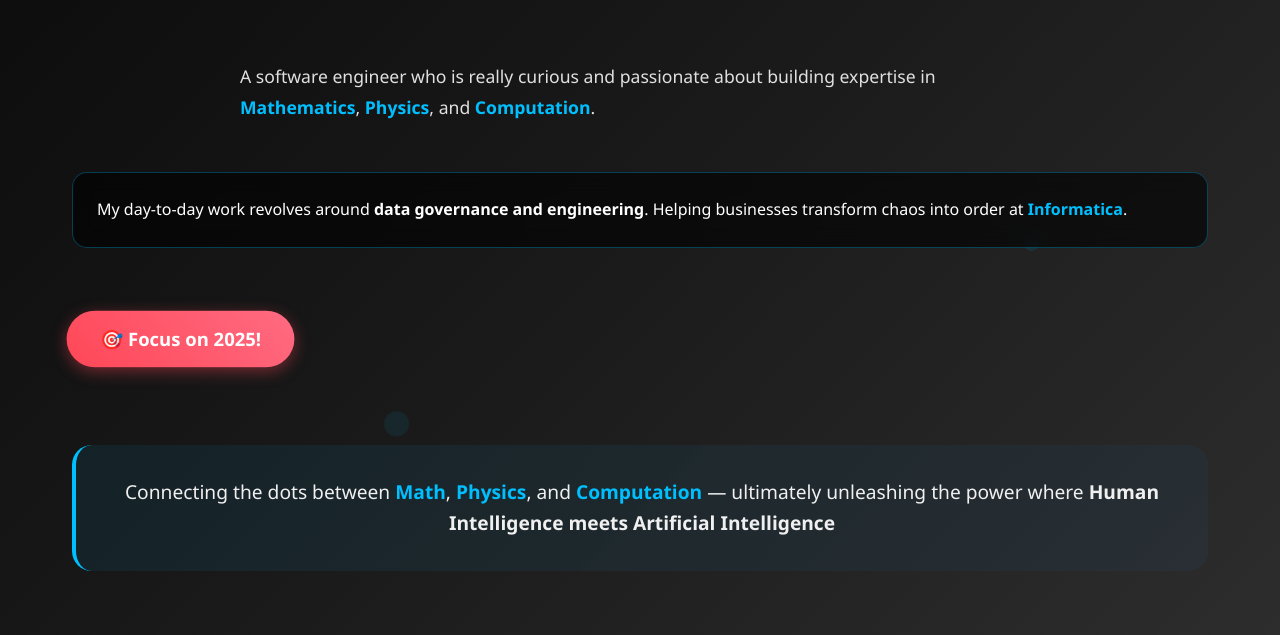
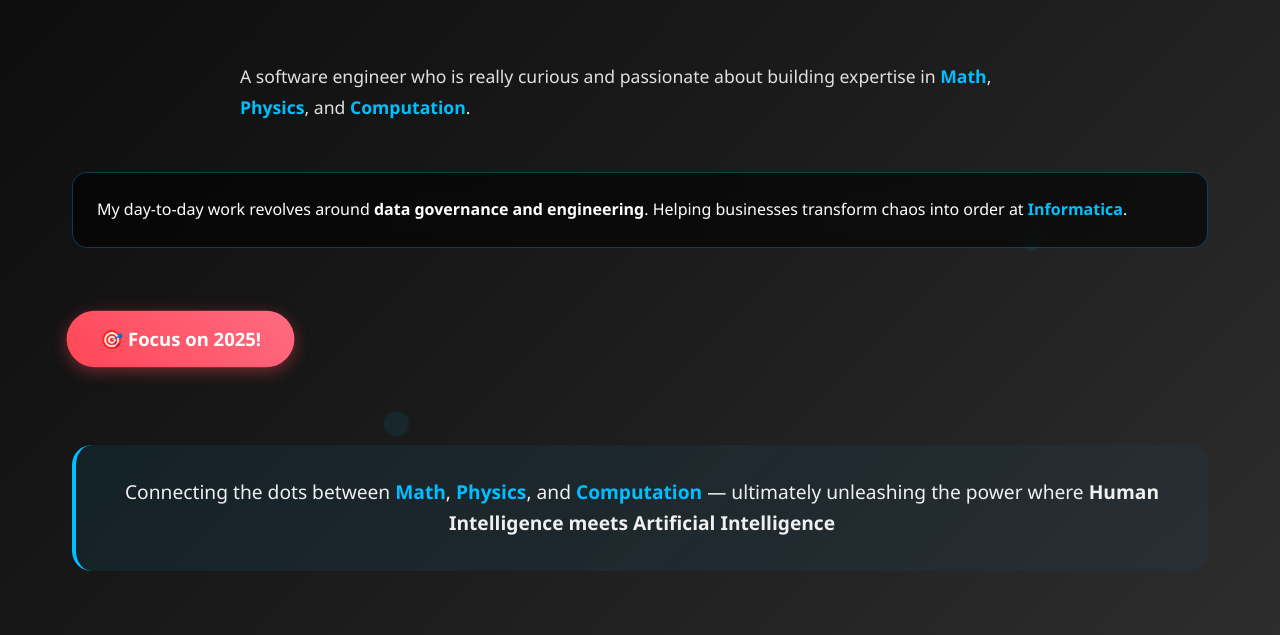
Before and after one commit to thekkp/kkp-portfolio, a plain HTML site: page index.html in a window 1280 px wide. Shown: the part 224-859 px from the top of the page. Drawn offline with Linux system fonts and the light colour scheme.

Commit message:
Update index.html

```diff
--- a/index.html
+++ b/index.html
@@ -218,7 +218,7 @@
         </div>
 
         <div class="description">
-            <p>A software engineer who is really curious and passionate about building expertise in <span class="highlight">Mathematics</span>, <span class="highlight">Physics</span>, and <span class="highlight">Computation</span>.</p>
+            <p>A software engineer who is really curious and passionate about building expertise in <span class="highlight">Math</span>, <span class="highlight">Physics</span>, and <span class="highlight">Computation</span>.</p>
         </div>
 
         <div class="work-focus">
```
